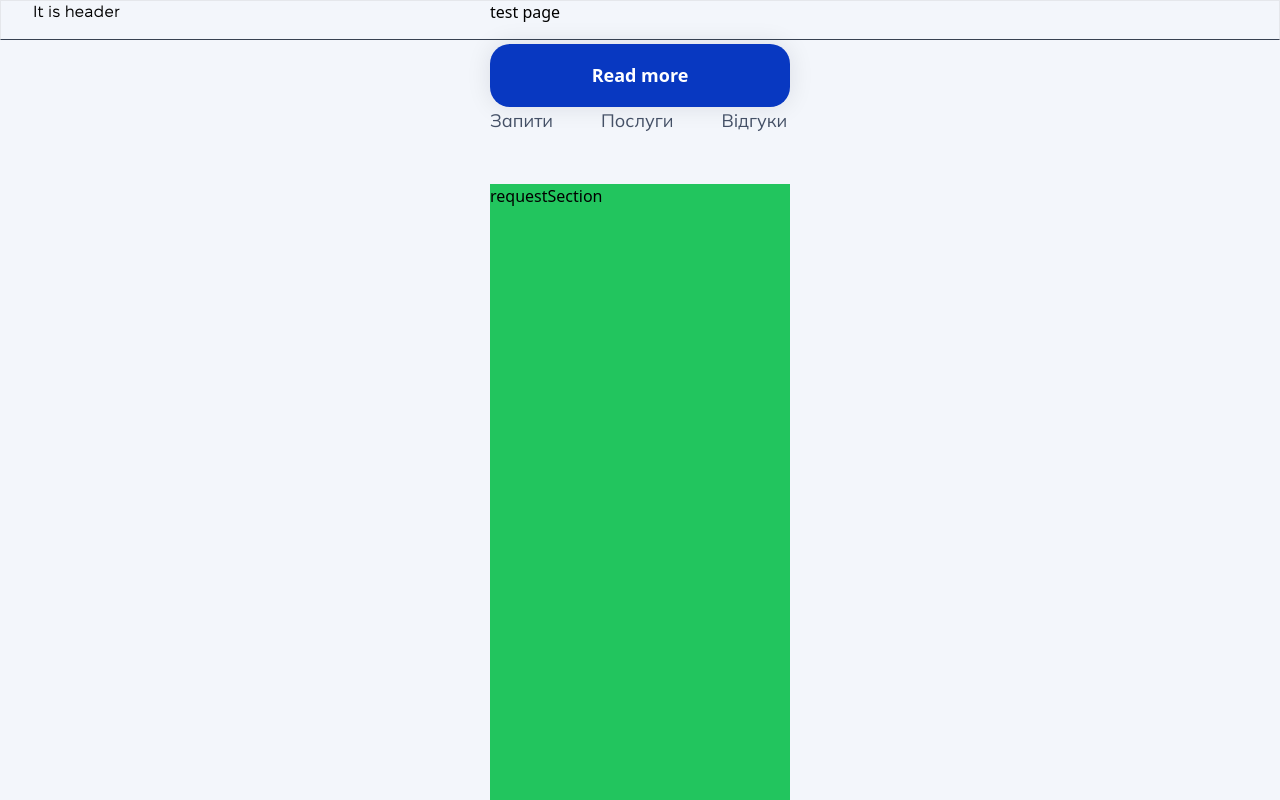
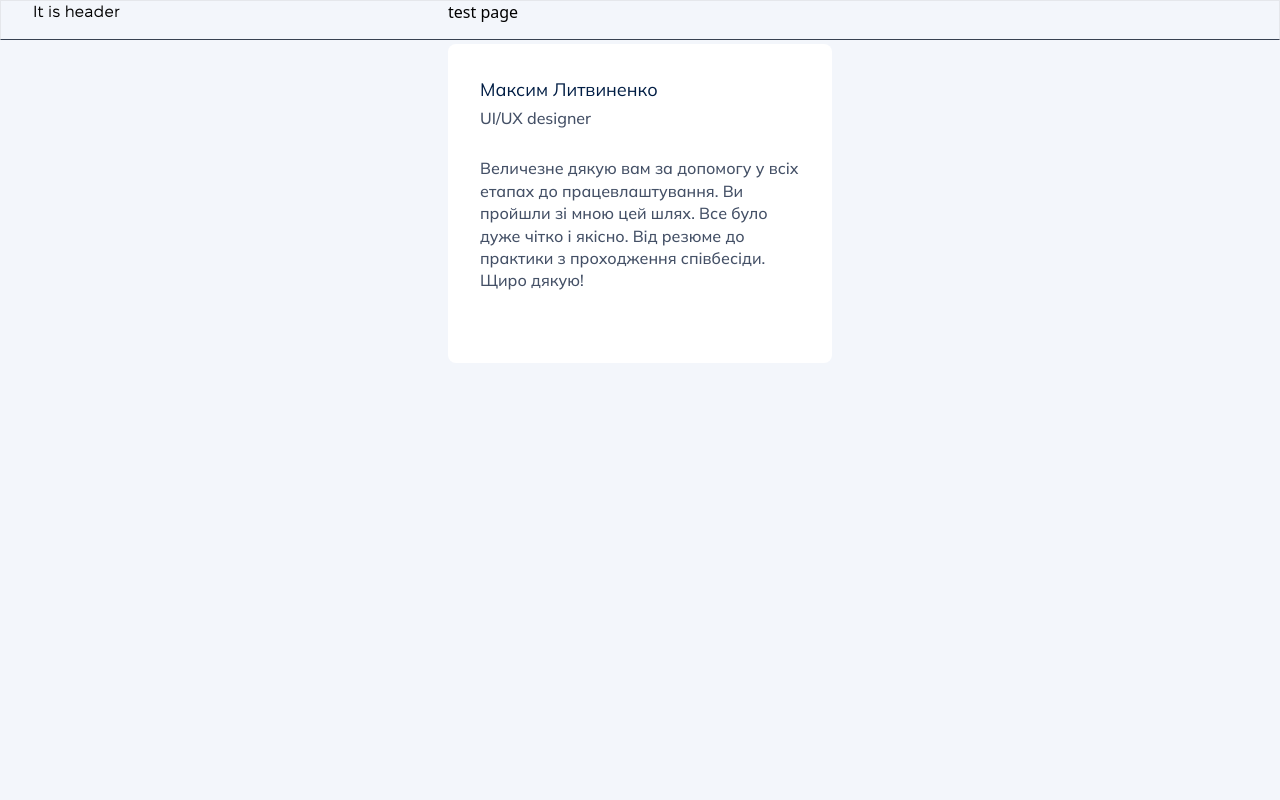
Before and after one commit to SoftRyzen-internship/career-consultant, a Next.js app: page /test in a window 1280 px wide. Shown: the top 800 px of the page. Built offline with nearby package versions, Linux system fonts and the light colour scheme.

Commit message:
add FeedbackCard

```diff
--- a/app/(site)/globals.css
+++ b/app/(site)/globals.css
@@ -37,6 +37,14 @@
   height: 24px;
 }
 
+.truncate-text {
+  display: -webkit-box;
+  -webkit-line-clamp: 4;
+  -webkit-box-orient: vertical;
+  overflow: hidden;
+  text-overflow: ellipsis;
+}
+
 .hover-pseudo-underline {
   position: relative;
   text-decoration: none;
@@ -61,6 +69,16 @@
   stroke: #445066;
 }
 
+@media (min-width: 768px) {
+  .truncate-text {
+    display: -webkit-box;
+    -webkit-line-clamp: 6;
+    -webkit-box-orient: vertical;
+    overflow: hidden;
+    text-overflow: ellipsis;
+  }
+}
+
 @media (max-width: 1279px) {
   .hover-pseudo-underline::before {
     display: none;
--- a/app/(site)/test/page.tsx
+++ b/app/(site)/test/page.tsx
@@ -1,17 +1,19 @@
 'use client';
 
-import { Button } from '@/components/Button';
-import { Form } from '@/components/Form';
-import { NavBar } from '@/components/NavBar/NavBar';
-import { Element } from 'react-scroll';
-import { Socials } from '@/components/Socials';
+// import { Button } from '@/components/Button';
+// import { Form } from '@/components/Form';
+import { FeedbackCard } from '@/components/FeedbackCard';
+// import { NavBar } from '@/components/NavBar/NavBar';
+// import { Element } from 'react-scroll';
+// import { Socials } from '@/components/Socials';
 
 const page = () => {
   return (
     <>
-      <div className="max-w-[300px] w-full mx-auto">
+      <div className="max-w-[384px] w-full mx-auto">
         <p className="mb-[20px]">test page</p>
-        <Button
+
+        {/* <Button
           type="submit"
           onClick={() => {
             console.log('hi');
@@ -21,10 +23,12 @@ const page = () => {
           disabled={false}
         >
           Read more
-        </Button>
+        </Button> */}
+        <FeedbackCard />
 
-        <NavBar />
-        <Element name="test1" className="requestSection">
+        {/* <NavBar /> */}
+
+        {/* <Element name="test1" className="requestSection">
           <div className="mt-[50px] h-[1000px] bg-green-500">
             requestSection
           </div>
@@ -34,10 +38,10 @@ const page = () => {
         </Element>
         <Element name="target" className="feedbackSection">
           <div className="h-[1000px] bg-blue-600">feedbackSection</div>
-        </Element>
+        </Element> */}
       </div>
-      <Form />
-      <Socials />
+      {/* <Form /> */}
+      {/* <Socials /> */}
     </>
   );
 };
--- a/components/Button/Button.tsx
+++ b/components/Button/Button.tsx
@@ -4,7 +4,7 @@ import classNames from 'classnames';
 type IButton = {
   children: ReactNode;
   type: 'button' | 'submit';
-  onClick: MouseEventHandler<HTMLButtonElement>;
+  onClick?: MouseEventHandler<HTMLButtonElement>;
   isSubmitted?: boolean;
   isSubmitError?: boolean;
   disabled?: boolean;
@@ -19,7 +19,7 @@ export const Button = ({
   disabled = false,
 }: IButton) => {
   const className = classNames({
-    'text-sm text-accent hover:text-accentPressed focus:text-accentPressed transition-[color] ease-in-out xl:text-[18px] xl:leading-[1.5]':
+    'ml-auto w-[112px] text-sm text-accent hover:text-accentPressed focus:text-accentPressed transition-[color] ease-in-out xl:text-[18px] xl:leading-[1.5] xl:w-[126px]':
       type === 'button',
     'submit-btn-base bg-accent hover:bg-accentHover focus:bg-accentHover active:bg-accentPressed transition-[background] ease-in-out':
       type === 'submit' && isSubmitError === false && isSubmitted === false,
--- /dev/null
+++ b/components/FeedbackCard/FeedbackCard.tsx
@@ -0,0 +1,55 @@
+import { useState, useEffect, useRef } from 'react';
+
+import { Button } from '@/components/Button';
+import jsonData from '@/data/common.json';
+import feedbackData from '@/data/feedback.json';
+
+// type ICard = {
+//   data: {
+//     name: string;
+//     position: string;
+//     text: string;
+//   };
+// };
+
+export const FeedbackCard = () => {
+  const readMoreText = jsonData.buttons[0].readMore;
+  const feedbackItem = feedbackData.feedback[0];
+
+  const [showReadMoreButton, setShowReadMoreButton] = useState(false);
+  const textRef = useRef<HTMLParagraphElement | null>(null);
+
+  useEffect(() => {
+    const textElement = textRef.current;
+    if (textElement) {
+      const isTextTruncated =
+        textElement.scrollHeight > textElement.clientHeight;
+      setShowReadMoreButton(isTextTruncated);
+    }
+  }, []);
+
+  return (
+    <div
+      className="py-[20px] px-[12px] flex flex-col justify-between w-full h-[226px] font-mulish bg-white rounded-[8px]
+    md:py-[24px] md:px-[16px] md:h-[278px] xl:p-[32px] xl:h-[319px]"
+    >
+      <div>
+        <p className="mb-[4px] text-sm text-text01 xl:text-base xl:font-normal">
+          {feedbackItem.user3.name}
+        </p>
+
+        <p className="mb-[16px] text-xs text-text02 md:mb-[20px] xl:mb-[28px] xl:text-[16px] xl:leading-[1.4] xl:font-medium">
+          {feedbackItem.user3.position}
+        </p>
+
+        <p
+          ref={textRef}
+          className="text-sm text-text02 truncate-text xl:text-[16px] xl:leading-[1.4] xl:font-medium"
+        >
+          {feedbackItem.user1.text}
+        </p>
+      </div>
+      {showReadMoreButton && <Button type="button">{readMoreText}</Button>}
+    </div>
+  );
+};
--- /dev/null
+++ b/components/FeedbackCard/index.ts
@@ -0,0 +1 @@
+export * from './FeedbackCard';
--- /dev/null
+++ b/components/NavBar/index.ts
@@ -0,0 +1 @@
+export * from './NavBar';
--- /dev/null
+++ b/data/feedback.json
@@ -0,0 +1,26 @@
+{
+  "feedback": [
+    {
+      "user1": {
+        "name": "Ірина Петренко",
+        "position": "Web designer",
+        "text": "Величезне дякую вам за допомогу у всіх етапах до працевлаштування. Ви пройшли зі мною цей шлях. Все було дуже чітко і якісно. Від резюме до практики з проходження співбесіди. Щиро дякую!"
+      },
+      "user2": {
+        "name": "Ольга Мельник",
+        "position": "QA engeneer",
+        "text": "Хочу виразити свою вдячність, бо без вас я не могла розібратись зі своїми власними думками і кінцево визначитись у тому напрямі діяльності, який обрати для себе. Мені було дуже комфортно на консультації і окреме дякую за супровід пілся неї."
+      },
+      "user3": {
+        "name": "Максим Литвиненко",
+        "position": "UI/UX designer",
+        "text": "Вітаю, мій відгук однозначно позитивний. Без допомоги я б не впорався ні з резюме ні з тим, що далі з ним робити. Все чітко й структуровано розібрали й розробили стратегію пошуку роботи. З вами дуже легко і приємно працювати, однозначно рекомендую звертатись до вас всим, хто шукає роботу і знаходиться на початку цієї не легкої справи. Треба набратись максимуму терпіння і виконуватив сі надані рекомендації і неодмінно - результат буде!"
+      },
+      "user4": {
+        "name": "Ірина Петренко",
+        "position": "Web designer",
+        "text": "Кажу величезне дякую, я вже не знала, що робити, а ви допомогли мені з усіма питаннями. По-перше, я дійсно виконувала все за нашим планом дій. Дякую за допомогу в складанні, по-друге, іноді дуже важко взгялнути на ситуацію зі сторони, а саме з вами, за допомогою правильних запитань - це вдалось зробити і знайти найкраще рішення, яке допомогло вийти на новий рівень і моїй професійній діяльності."
+      }
+    }
+  ]
+}
```
